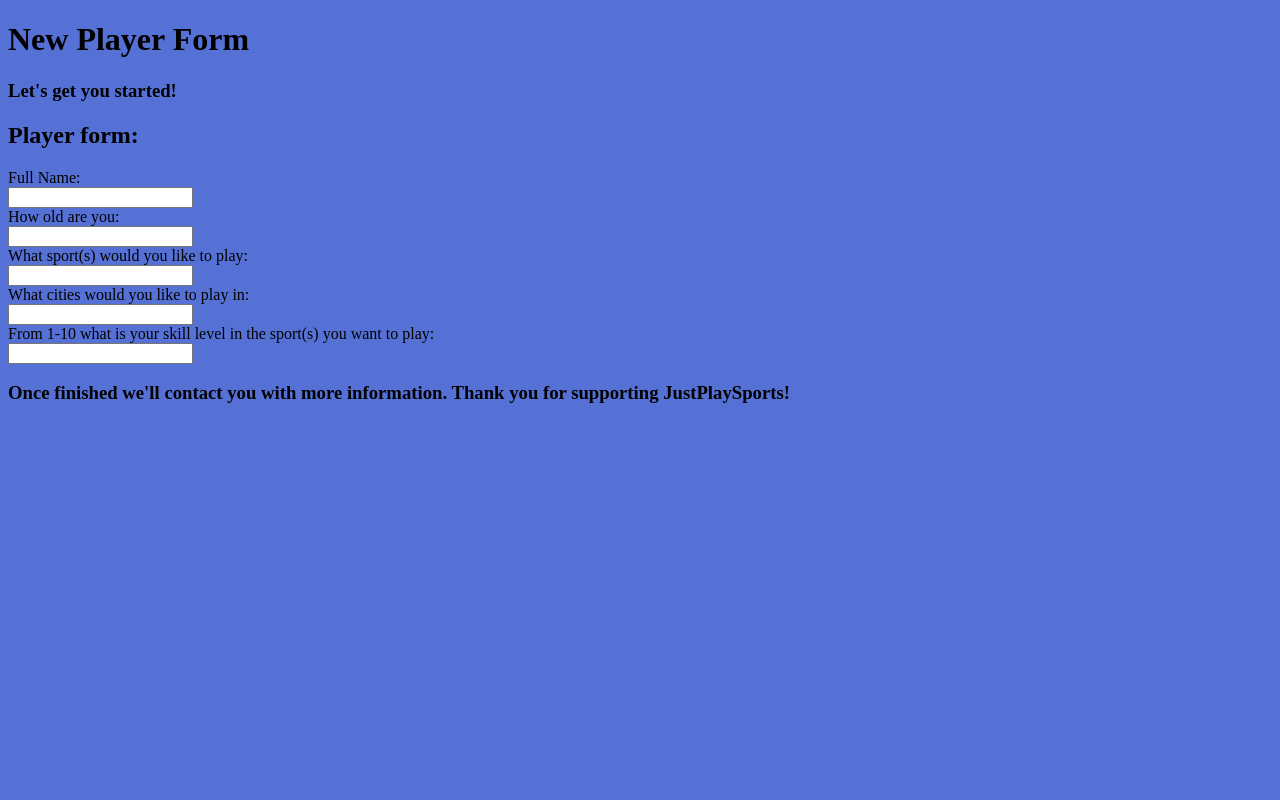
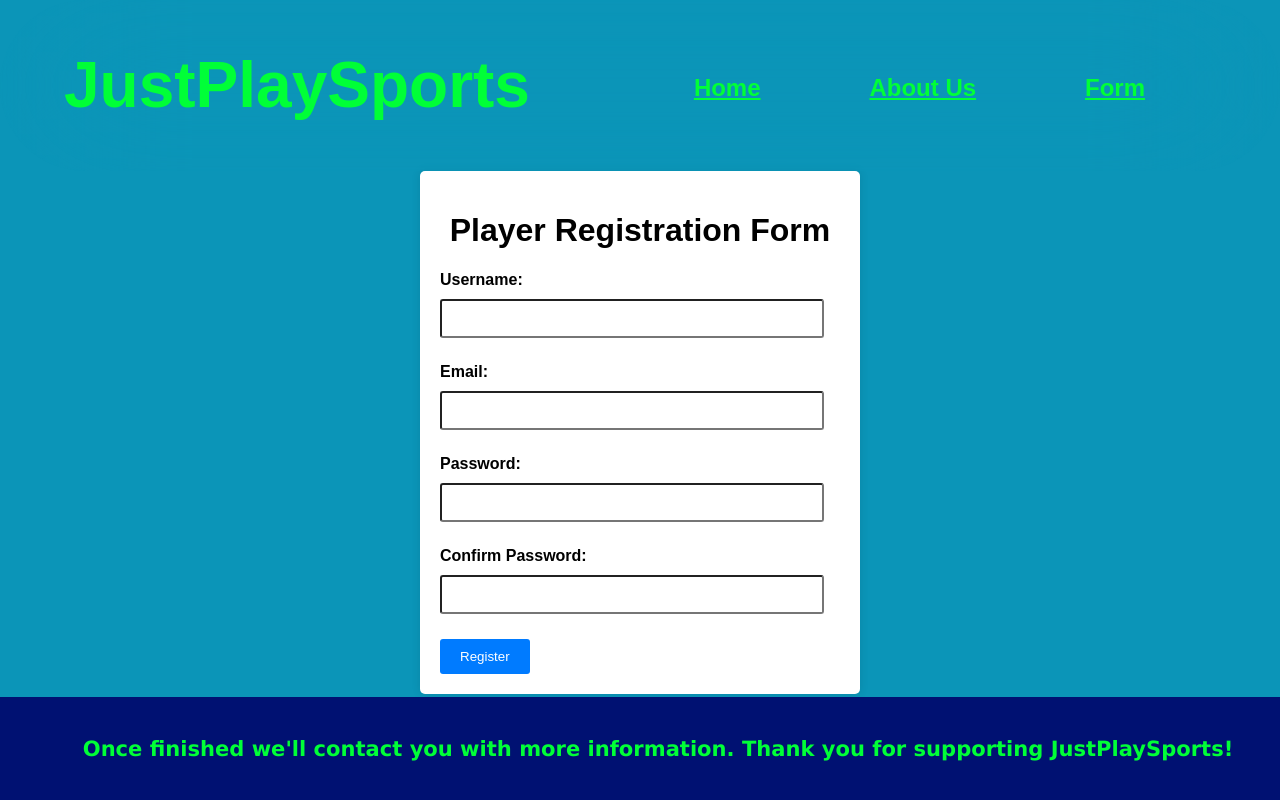
Before and after one commit to lavajo/SportsWebsite, a plain HTML site: page SignUp.html in a window 1280 px wide. Drawn offline with Linux system fonts and the light colour scheme.

Commit message:
Add files via upload

```diff
--- a/AboutUs.html
+++ b/AboutUs.html
@@ -1,28 +1,49 @@
 <!DOCTYPE html>
-<title>AboutUs</title>
-<meta charset="UTF-8">
+<html lang="en">
+<head>
+    <meta charset="UTF-8">
+    <meta name="viewport" content="width=device-width, initial-scale=1.0">
+    <title>JustPlaySports - About Us</title>
+    <link rel="stylesheet" href="Style.css">
+    <meta name="description" content="A website that brings communities together with sports. This is a sport pick-up games website.">
+    <meta name="keywords" content="Sports, communities, pick-up games ">
+    <meta name="author" content="Jeffrey Lavado">
+</head>
 <body>
-    <header>
-        <h1>Thank you for visiting our page!</h1>
-        <body style="background-color:rgb(85, 113, 214);"></body>
-    </header>
     <main>
-        <div>
-            <h4>About Us:</h4>
-            <p>Thank you for visiting our page. Growing up we saw the struggles of getting a big group of people to show up for a pick up game of any sport and it was even harder to get those people to be consistent. We created this website to eliminate that problem and as an added bonus to bring communities together one game at a time!</p>
+        <header>
+            <h1>JustPlaySports</h1>
+            <nav>
+                <ul>
+                    <li><a href="index.html">Home</a></li>
+                    <li><a href="AboutUs.html">About Us</a></li>
+                    <li><a href="SignUp.html">Form</a></li>
+                </ul>
+            </nav>
+        </header>
+
+        <div class="Content-about">
+            <p><h1>About Us</h1></p>
+            <img src="friends.JPG" alt="Friends">
+            <p><h3>Our mission: Growing up we saw the struggles of getting a big group of people to show up for a pick up game of any sport and it was even harder to get those people to be consistent.<br>
+                We created this website to eliminate that problem and as an added bonus to bring communities together one game at a time!</h3></p>
         </div>
     </main>
-    <footer>
+    <div class="info">
         <h3>Contact Us:</h3>
-        <ol>
+        <ul>
             <li>Number: 888-888-888</li>
             <li>Email: Email@JustPlaySports.com</li>
-        </ol>
+        </ul>
         <h3>Follow us on:</h3>
-        <ol>
+        <ul>
         <li>Instagram: JustPlaySports</li>
         <li>Facebook: JustPlaySports</li>
         <li>TikTok: JustPlaySports</li>
-        </ol>
+        </ul>
+    </div>
+    <footer>
+
     </footer>
 </body>
+</html>
--- /dev/null
+++ b/ScriptForm.js
@@ -0,0 +1,39 @@
+document.addEventListener("DOMContentLoaded", function () {
+    const form = document.getElementById("registration-form");
+    const usernameInput = document.getElementById("username");
+    const emailInput = document.getElementById("email");
+    const passwordInput = document.getElementById("password");
+    const confirmPasswordInput = document.getElementById("confirm-password");
+
+    form.addEventListener("submit", function (event) {
+    // Initialize an array to store error messages
+    const errors = [];
+
+    // Validation for username (minimum length of 3 characters)
+    if (usernameInput.value.length < 10) {
+    errors.push("Username must be at least 10 characters long.");
+    }
+
+    // Validation for email (must be a valid email format)
+    const emailRegex = /^[^\s@]+@[^\s@]+\.[^\s@]+$/;
+    if (!emailRegex.test(emailInput.value)) {
+    errors.push("Please enter a valid email address.");
+    }
+
+    // Validation for password (minimum length of 6 characters)
+    if (passwordInput.value.length < 10) {
+    errors.push("Password must be at least 10 characters long.");
+    }
+
+    // Validation for password match
+    if (passwordInput.value !== confirmPasswordInput.value) {
+    errors.push("Passwords do not match.");
+    }
+
+    // If there are errors, prevent form submission and display them
+    if (errors.length > 0) {
+    event.preventDefault(); // Prevent form submission
+    alert(errors.join("\n")); // Display error messages in an alert
+    }
+    });
+    });
--- a/SignUp.html
+++ b/SignUp.html
@@ -1,31 +1,53 @@
 <!DOCTYPE html>
-<title>New Player Form</title>
-<meta charset="UTF-8">
+<html lang="en">
+<head>
+    <meta charset="UTF-8">
+    <meta name="viewport" content="width=device-width, initial-scale=1.0">
+    <title>JustPlaySports - Sign up page</title>
+    <link rel="stylesheet" href="StyleForm.css">
+    <meta name="description" content="A website that brings communities together with sports. This is a sport pick-up games website.">
+    <meta name="keywords" content="Sports, communities, pick-up games ">
+    <meta name="author" content="Jeffrey Lavado">
+</head>
 <body>
     <header>
-        <h1>New Player Form</h1>
-        <body style="background-color:rgb(85, 113, 214);"></body>
-        <h3>Let's get you started!</h3>
+        <h1>JustPlaySports</h1>
+        <nav>
+            <ul>
+                <li><a href="index.html">Home</a></li>
+                <li><a href="AboutUs.html">About Us</a></li>
+                <li><a href="SignUp.html">Form</a></li>
+            </ul>
+        </nav>
     </header>
-    <main>
-        <div>
-            <h2>Player form:</h2>
-            <form>
-                <label for="fname">Full Name:</label><br>
-                <input type="text" id="fname" name="fname"><br>
-                <label for="age">How old are you:</label><br>
-                <input type="text" id="age" name="age"><br>
-                <label for="sport">What sport(s) would you like to play:</label><br>
-                <input type="text" id="sport" name="sport"><br>
-                <label for="city">What cities would you like to play in:</label><br>
-                <input type="text" id="city" name="city"><br>
-                <label for="sLevel">From 1-10 what is your skill level in the sport(s) you want to play:</label><br>
-                <input type="text" id="sLevel" name="sLevel"><br>
-            </form>
-
+    <div class="container">
+    <h1>Player Registration Form</h1>
+    <!-- Form fields -->
+    <form id="registration-form" action="#" method="post">
+        <div class="form-group">
+        <label for="username">Username:</label>
+        <input type="text" id="username" name="username" required>
         </div>
-    </main>
+        <div class="form-group">
+        <label for="">Email:</label>
+        <input type="email" id="email" name="email" required>
+        </div>
+        <div class="form-group">
+        <label for="password">Password:</label>
+        <input type="password" id="password" name="password" required>
+        </div>
+        <div class="form-group">
+        <label for="confirm-password">Confirm Password:</label>
+        <input type="password" id="confirm-password" name="confirm-password"required>
+        </div>
+    <!-- ... -->
+    <button type="submit">Register</button>
+    </form>
+    </div>
+    <script src="ScriptForm.js"></script>
+    </body>
+    </html>
     <footer>
-<h3>Once finished we'll contact you with more information. Thank you for supporting JustPlaySports!</h3>
+    <h3>Once finished we'll contact you with more information. Thank you for supporting JustPlaySports!</h3>
     </footer>
-</body>
+</html>
--- /dev/null
+++ b/Style.css
@@ -0,0 +1,115 @@
+body {
+    background-color: rgb(11, 149, 184);
+    margin: 0;
+    padding: 0;
+    font-family: Arial, sans-serif;
+}
+
+header {
+    text-align: center;
+    padding: 20px;
+}
+footer {
+    background-color: #001172;
+    font-family: 'Lucida Sans', 'Lucida Sans Regular', 'Lucida Grande', 'Lucida Sans Unicode', Geneva, Verdana, sans-serif;
+    font-size:large;
+    color: rgb(0, 255, 55);
+    text-align: center;
+    padding: 1em;
+    position: fixed;
+    bottom: 0;
+    width: 100%;
+}
+nav {
+    text-align: right;
+    padding: 30px;
+}
+
+nav a {
+    color: rgb(0, 255, 55);
+    font-weight: bold;
+}
+
+nav ul {
+    list-style-type: none;
+    padding: 0;
+    text-align: right;
+}
+
+nav li {
+    text-align: center;
+    display: inline-block;
+    margin-right: 100px;
+    font-size: x-large;
+}
+
+header {
+    text-align: center;
+    padding: 5px;
+    display: flex;
+    color: rgb(0, 255, 55);
+    font-size: xx-large;
+    font-weight: bold;
+    backdrop-filter: blur(80px);
+    border-radius: 500px;
+    border-width: 50px;
+    padding-left: 5%;
+    justify-content: space-between;
+}
+
+.Content {
+    text-align: center;
+    font-weight: bold;
+    color: rgb(43, 255, 0);
+    font-size: large;
+    padding-bottom: 20%;
+}
+
+.games {
+    text-align: center;
+    padding: 30px;
+}
+
+.games a {
+    color: rgb(255, 255, 255);
+    font-weight: bold;
+}
+
+.games ul {
+    list-style-type: none;
+    padding: 0;
+}
+
+.games li {
+    text-align: center;
+    color: rgb(0, 255, 55);
+    display: inline-block;
+    margin-right: 100px;
+    font-size: x-large;
+    justify-content: space-between;
+}
+
+main div {
+    text-align: center;
+    padding: 20px;
+    border-radius: 10px;
+    display: grid;
+}
+
+main img {
+max-height: 200px;
+max-width: 350px;
+border-radius: 10px;
+}
+
+.Content-about {
+    display: inline-block;
+    text-align: center;
+    font-weight: bold;
+    color: rgb(43, 255, 0);
+    padding-left: 7%;
+}
+
+.info {
+    color: rgb(43, 255, 0);
+}
--- /dev/null
+++ b/StyleForm.css
@@ -0,0 +1,106 @@
+body {
+    font-family: Arial, sans-serif;
+    background-color: rgb(11, 149, 184);
+    margin: 0;
+    padding: 0;
+    }
+
+    .container {
+    max-width: 400px;
+    margin: 0 auto;
+    background-color: #fff;
+    padding: 20px;
+    border-radius: 5px;
+    box-shadow: 0 0 10px rgba(0, 0, 0, 0.1);
+    /* border: 5px solid red; */
+    }
+
+    h1 {
+    text-align: center;
+    }
+
+    .form-group {
+    margin-bottom: 15px;
+    }
+
+    label {
+    display: block;
+    font-weight: bold;
+    }
+
+    input[type="text"],
+    input[type="email"],
+    input[type="password"] {
+    width: 90%;
+    padding: 10px;
+    margin: 10px auto;
+    margin-bottom: 10px;
+    border-radius: 3px;
+    }
+
+    button {
+    background-color: #007bff;
+    color: #fff;
+    border: none;
+    padding: 10px 20px;
+    border-radius: 3px;
+    cursor: pointer;
+    }
+
+    button:hover {
+    background-color: #0056b3;
+    }
+
+    footer {
+        background-color: #001172;
+        font-family: 'Lucida Sans', 'Lucida Sans Regular', 'Lucida Grande', 'Lucida Sans Unicode', Geneva, Verdana, sans-serif;
+        font-size:large;
+        color: rgb(0, 255, 55);
+        text-align: center;
+        padding: 1em;
+        position: fixed;
+        bottom: 0;
+        width: 100%;
+    }
+
+    header {
+        text-align: center;
+        padding: 20px;
+    }
+
+    header {
+        text-align: center;
+        padding: 5px;
+        display: flex;
+        color: rgb(0, 255, 55);
+        font-size: xx-large;
+        font-weight: bold;
+        backdrop-filter: blur(80px);
+        border-radius: 500px;
+        border-width: 50px;
+        padding-left: 5%;
+        justify-content: space-between;
+    }
+
+    nav {
+        text-align: right;
+        padding: 30px;
+    }
+
+    nav a {
+        color: rgb(0, 255, 55);
+        font-weight: bold;
+    }
+
+    nav ul {
+        list-style-type: none;
+        padding: 0;
+        text-align: right;
+    }
+
+    nav li {
+        text-align: center;
+        display: inline-block;
+        margin-right: 100px;
+        font-size: x-large;
+    }
```
Also changed, not shown: index.html (+38 -23 lines), BackgroundPicture.png (added), BaseballS.jpg (added), Featured Games.html (added), Sofi Stadium.jpg (added), SportsComplex.jpg (added), friends.JPG (added).
